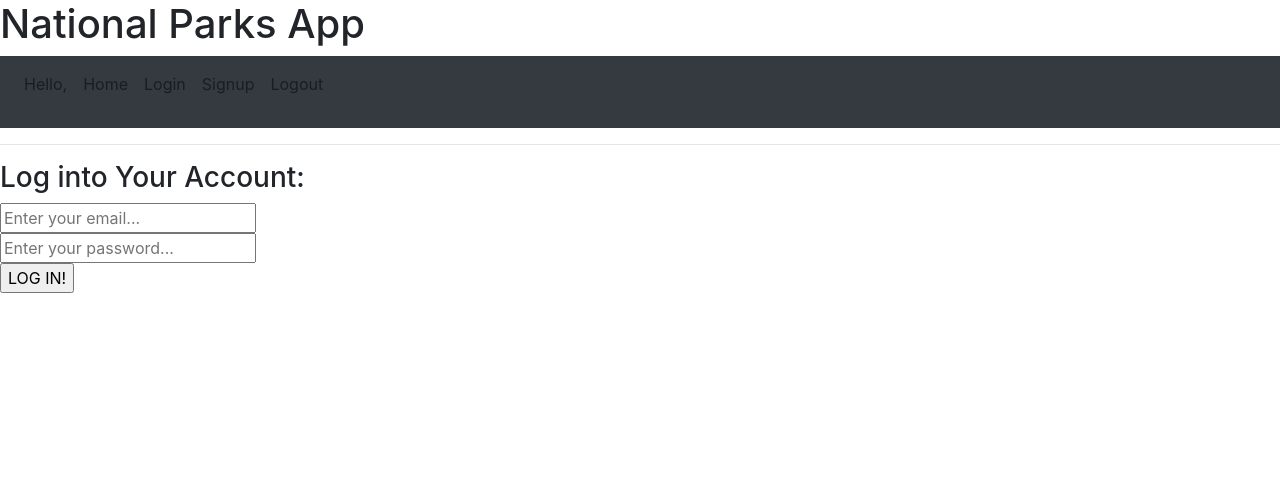
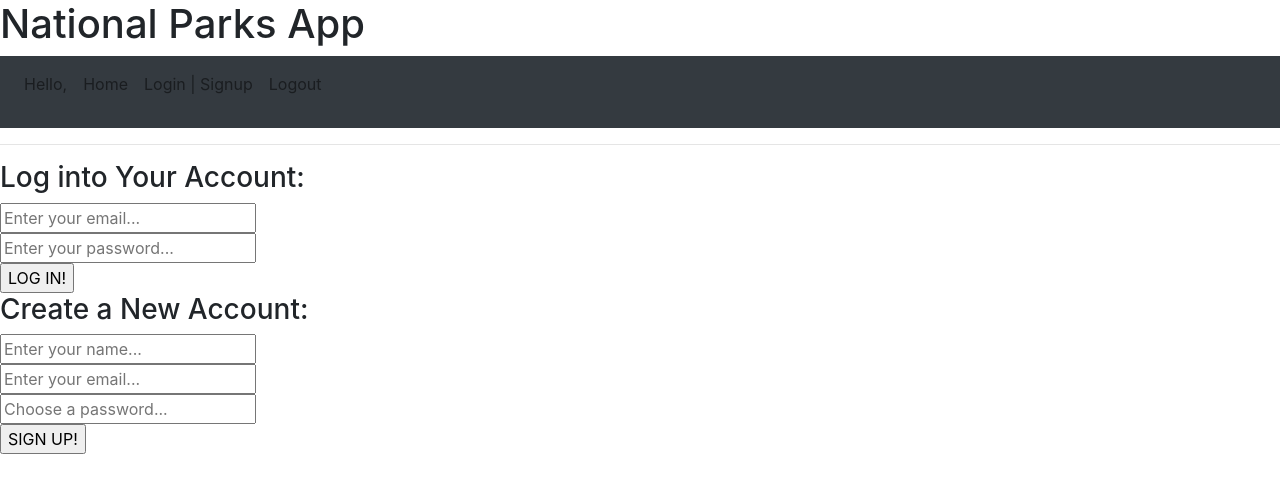
Before and after one commit to ngolodets/national-parks, a React (Create React App) app in the folder client/: page /login in a window 1280 px wide. Shown: the top 492 px of the page. Built offline with nearby package versions, Linux system fonts and the light colour scheme; no server answers.

Commit message:
login and signup components redirect to home

```diff
--- a/client/src/App.jsx
+++ b/client/src/App.jsx
@@ -21,6 +21,8 @@ function App() {
   const [user, setUser] = useState({});
   const [errorMessage, setErrorMessage] = useState('');
   const [isLoggedIn, setIsLoggedIn] = useState(false);
+  const [selectedLogin, setSelectedLogin] = useState(false);
+  const [selectedSignup, setSelectedSignup] = useState(false);
   //const [apiData, setApiData] = useState(null);
 
   useEffect(() => {
@@ -93,18 +95,13 @@ function App() {
               <Link to={'/home'} className='nav-link'>Home</Link>
             </li>
             <li>
-              <Link to={'/login'} className='nav-link'>Login</Link>
+              <Link to={'/login'} className='nav-link'>Login | Signup</Link>
             </li>
-            <li>
+            {/* <li>
               <Link to={'/signup'} className='nav-link'>Signup</Link>
-            </li>
+            </li> */}
             <li onClick={logout}>
-              <Link to='/logout' className='nav-link'>
-                Logout
-              </Link>
-              {/* <a href='#' style={{textDecoration: 'none', color: 'gray'}}>
-                Logout
-              </a> */}
+              <Link to='/logout' className='nav-link'>Logout</Link>
             </li>
           </ul>
         </nav>
@@ -113,8 +110,19 @@ function App() {
 
         <Switch>
           {/* <Route path='/login' component={Login} liftToken={setToken} setIsLoggedIn={setIsLoggedIn} /> */}
-          <Route path='/login' render={() => <Login liftToken={setToken} />} />
-          <Route path='/signup' render={() => <Signup liftToken={setToken} />} />
+          <Route path='/login'
+              render={() =>
+                <>
+                  <div onClick={() => setSelectedLogin(true)} >
+                    <Login liftToken={setToken} isLoggedIn={isLoggedIn} selectedSignup={selectedSignup} selectedLogin={selectedLogin}/>
+                  </div>
+                  <div onClick={() => setSelectedSignup(true)} >
+                    <Signup liftToken={setToken} isLoggedIn={isLoggedIn} selectedSignup={selectedSignup} selectedLogin={selectedLogin}/>
+                  </div>
+                </>
+              }
+          />
+          {/* <Route path='/signup' render={() => <Signup liftToken={setToken} />} /> */}
           <Route exact path='/'>
             {isLoggedIn ? <Redirect to='/home' /> : <LandingPage />}
           </Route>
@@ -130,7 +138,14 @@ function App() {
     </Router>
   );
 }
-
+/*
+<Route path='/some-path' render={props =>
+  <div>
+    <FirstChild />
+    <SecondChild />
+  </div>
+} />
+*/
 /*
 <Route exact path="/">
   {loggedIn ? <Redirect to="/dashboard" /> : <PublicHomePage />}
--- a/client/src/Login.jsx
+++ b/client/src/Login.jsx
@@ -2,11 +2,11 @@ import React, {useState} from 'react';
 import axios from 'axios';
 import Home from './Home';
 
-function Login({liftToken}) {
+function Login({liftToken, isLoggedIn, selectedSignup, selectedLogin}) {
   const [email, setEmail] = useState('');
   const [password, setPassword] = useState('');
   const [message, setMessage] = useState('');
-  const [isLoggedIn, setIsLoggedIn] = useState(false);
+  //const [isLoggedIn, setIsLoggedIn] = useState(false);
 
   function handleEmailChange(e) {
     setEmail(e.target.value);
@@ -27,14 +27,14 @@ function Login({liftToken}) {
       } else {
         localStorage.setItem('mernToken', res.data.token);
         liftToken(res.data);
-        setIsLoggedIn(true);
+        //setIsLoggedIn(true);
       }
     }).catch(err => {
       setMessage("Maximum login attempts exceeded. Please try again later.")
     })
   }
 
-  if (isLoggedIn) {
+  if (isLoggedIn && selectedLogin && !selectedSignup) {
     return (
       <>
         <Home />
@@ -42,7 +42,7 @@ function Login({liftToken}) {
     )
   } else {
     return (
-      <div className='login'>
+      <div className='login' style={{display: selectedSignup ? 'none' : 'inline-block'}}>
         <h3>Log into Your Account:</h3>
         <form onSubmit={handleSubmit}>
           <input onChange={handleEmailChange}
--- a/client/src/Signup.jsx
+++ b/client/src/Signup.jsx
@@ -2,12 +2,12 @@ import React, {useState} from 'react';
 import axios from 'axios';
 import Home from './Home';
 
-function Signup({liftToken}) {
+function Signup({liftToken, isLoggedIn, selectedLogin, selectedSignup}) {
   const [name, setName] = useState('');
   const [email, setEmail] = useState('');
   const [password, setPassword] = useState('');
   const [message, setMessage] = useState('');
-  const [isLoggedIn, setIsLoggedIn] = useState(false);
+  //const [isLoggedIn, setIsLoggedIn] = useState(false);
 
   function handleNameChange(e) {
     setName(e.target.value)
@@ -37,22 +37,22 @@ function Signup({liftToken}) {
       } else {
         localStorage.setItem('mernToken', res.data.token);
         liftToken(res.data);
-        setIsLoggedIn(true);
+        //setIsLoggedIn(true);
       }
     }).catch(err => {
       setMessage("Maximum accounts exceeded. Please try again later.");
     })
   }
 
-  if (isLoggedIn) {
+  if (isLoggedIn && selectedSignup && !selectedLogin) {
     return (
-      <>
+      <div>
         <Home />
-      </>
+      </div>
     )
   } else {
     return (
-      <div className="signup">
+      <div className="signup" style={{display: selectedLogin ? 'none' : 'inline-block'}}>
         <h3>Create a New Account:</h3>
         <form className='signupform' onSubmit={handleSubmit}>
           <input onChange={handleNameChange}
```
